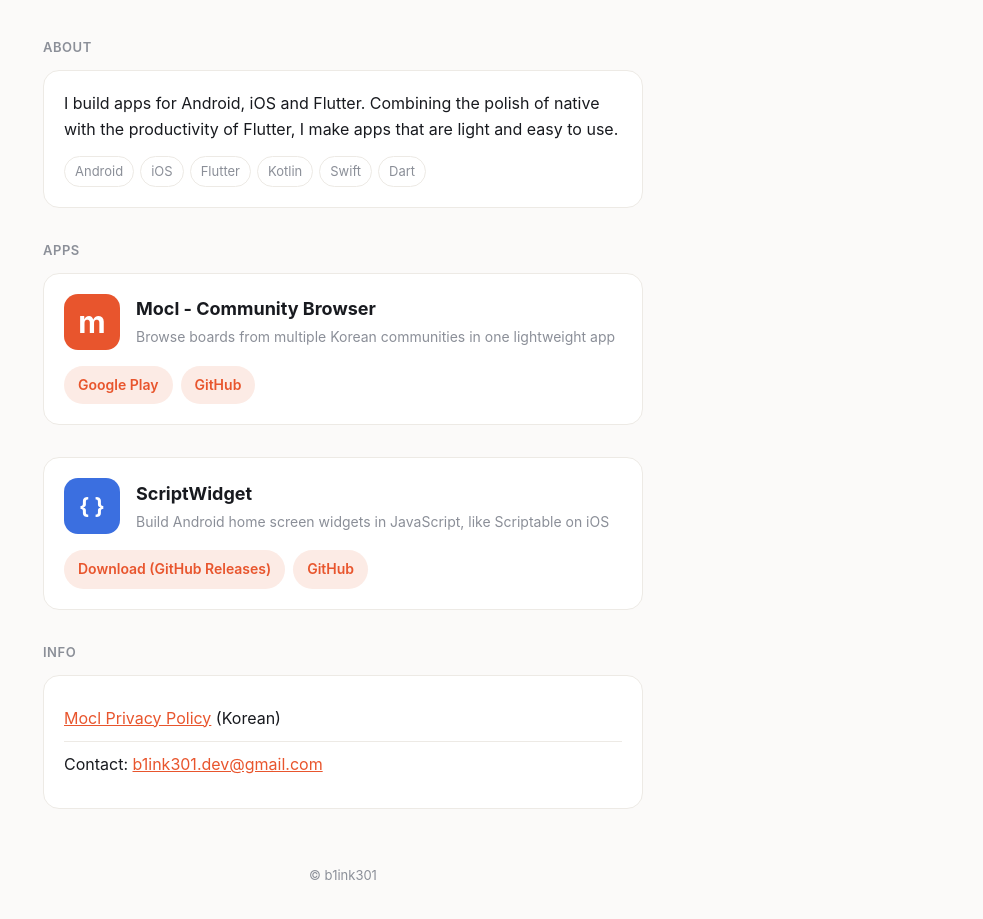
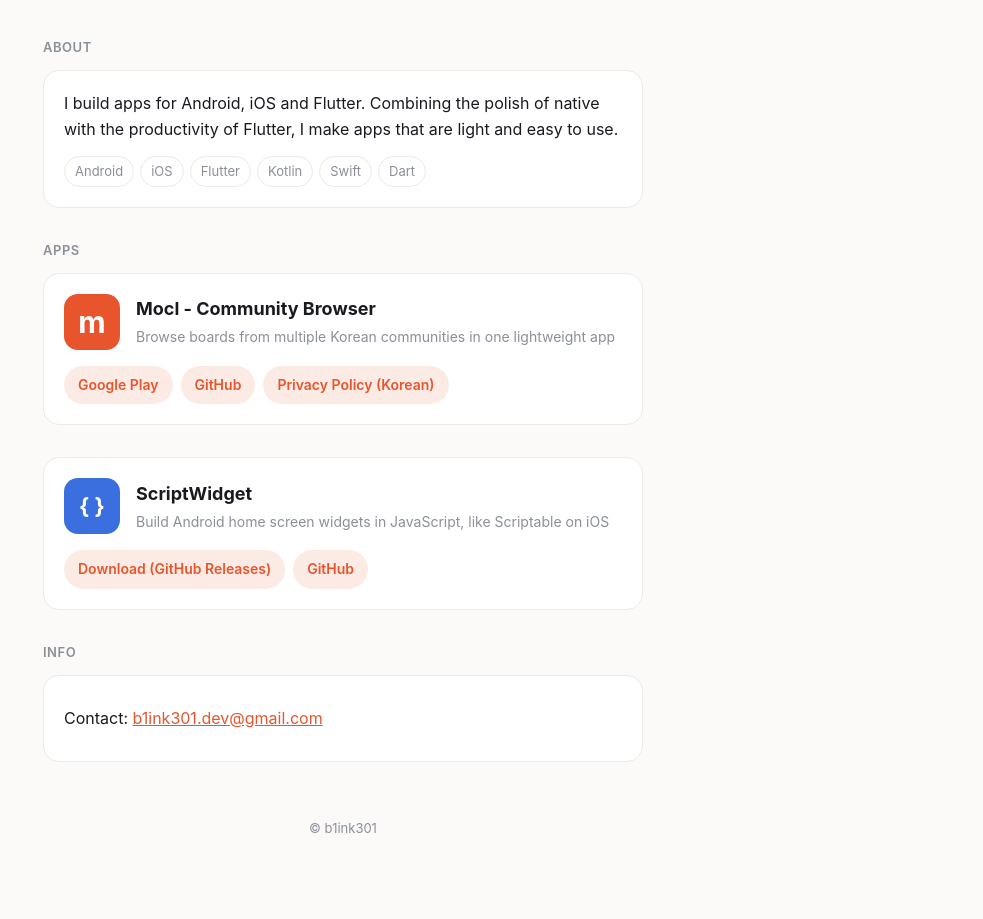
Before and after one commit to b1ink301/b1ink301.github.io, a plain HTML site: page en/index.html in a window 1280 px wide. Shown: the part 133-1052 px from the top of the page, without its empty margins (297-1280 px from the left). Drawn offline with Linux system fonts and the light colour scheme.

Commit message:
Mocl 개인정보처리방침 링크를 정보 영역에서 Mocl 앱 카드로 이동
Co-Authored-By: Claude Opus 5.5 <noreply@anthropic.com>
Co-Authored-By: Craft Agent <agents-noreply@craft.do>

```diff
--- a/en/index.html
+++ b/en/index.html
@@ -95,6 +95,7 @@
       <div class="links">
         <a class="btn" href="https://play.google.com/store/apps/details?id=kr.b1ink.mocl">Google Play</a>
         <a class="btn" href="https://github.com/b1ink301/mocl_flutter">GitHub</a>
+        <a class="btn" href="/mocl/privacy.html" hreflang="ko">Privacy Policy (Korean)</a>
       </div>
     </section>
     <section class="card">
@@ -114,7 +115,6 @@
     <h2>INFO</h2>
     <section class="card">
       <ul class="plain">
-        <li><a href="/mocl/privacy.html" hreflang="ko">Mocl Privacy Policy</a> (Korean)</li>
         <li>Contact: <a href="mailto:b1ink301.dev@gmail.com">b1ink301.dev@gmail.com</a></li>
       </ul>
     </section>
```
Also changed, not shown: index.html (+1 -1 lines).
